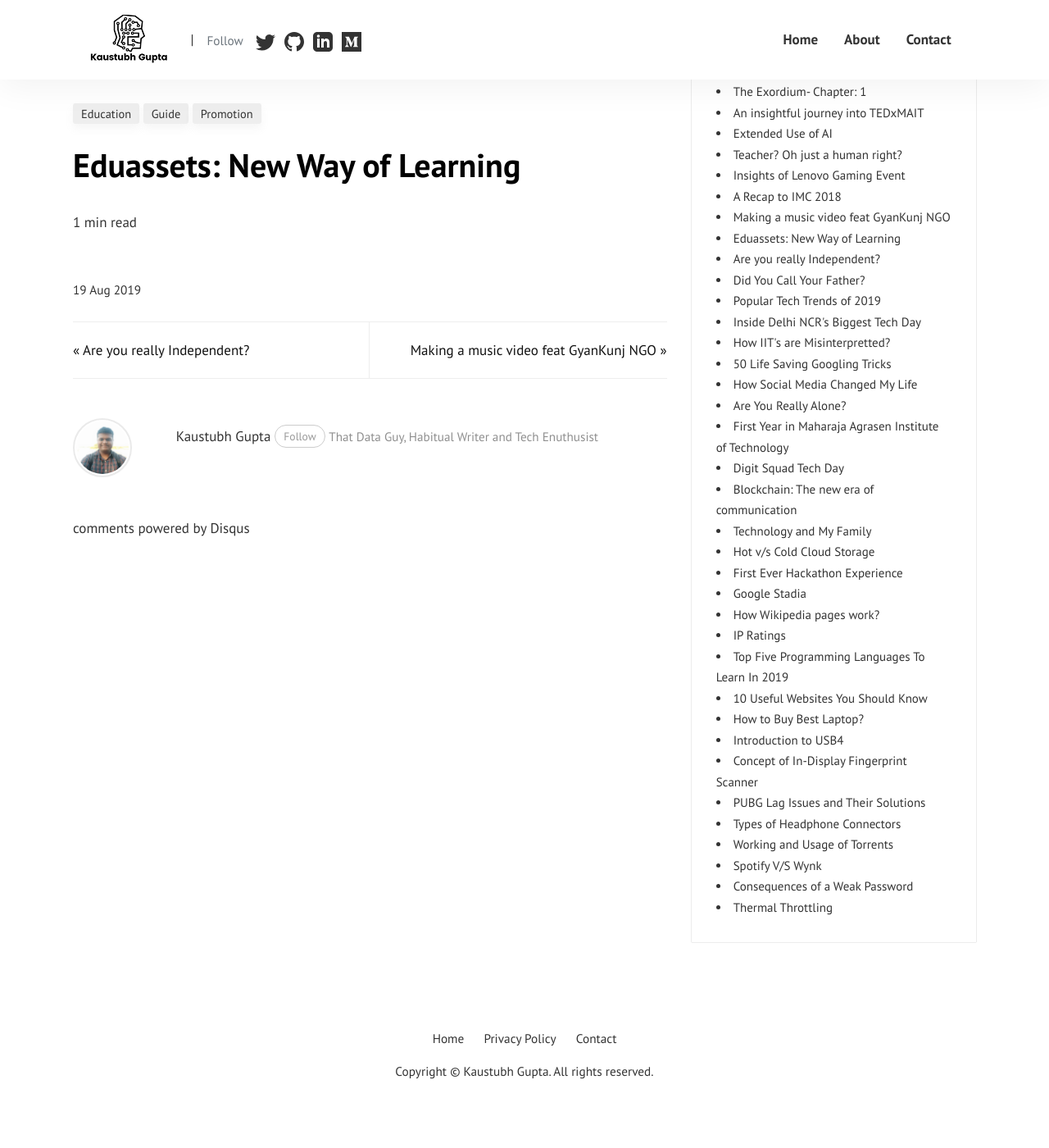
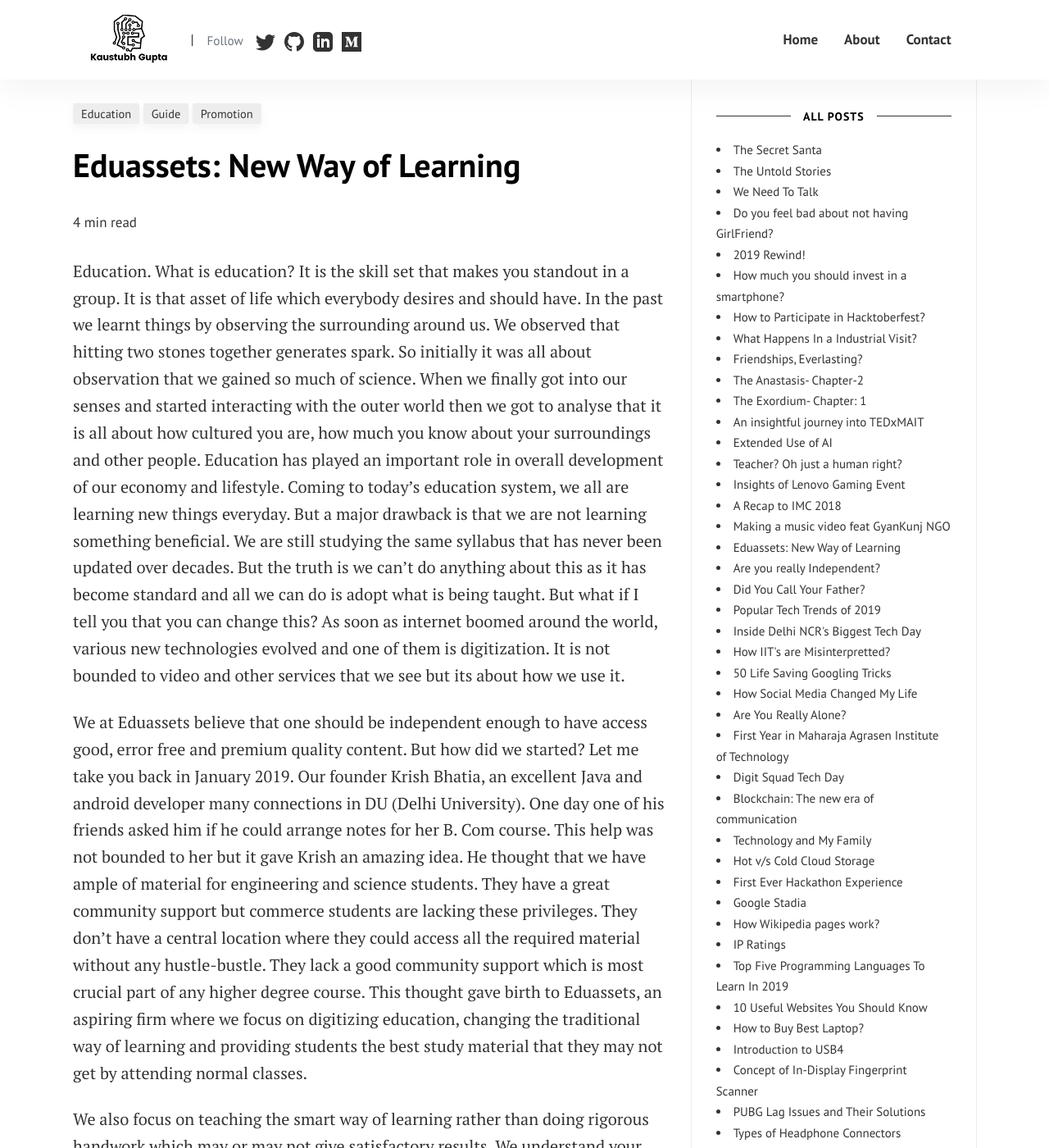
Before and after one commit to kaustubhgupta/blog, a Jekyll site: the page built from _posts/2019-08-19-eduassets-new-way.md, in a window 1280 px wide and 1400 px high, scrolled down 429 px. Shown: the whole window at 82% size. Built offline with Jekyll 4.4.1, drawn with Linux system fonts in a browser that asks for light colours; comment, search, counter and statistics services are not loaded; before the commit the page ends 1778 px from its top, so only the background shows below that; some of the changed text lies outside the part shown.

Commit message:
Update 2019-08-19-eduassets-new-way.md

```diff
--- a/_posts/2019-08-19-eduassets-new-way.md
+++ b/_posts/2019-08-19-eduassets-new-way.md
@@ -6,3 +6,26 @@
 image: assets/thumbnails/eduassets.PNG
 comments: true
 ---
+
+Education. What is education? It is the skill set that makes you standout in a group. It is that asset of life which everybody desires and should have. In the past we learnt things by observing the surrounding around us. We observed that hitting two stones together generates spark. So initially it was all about observation that we gained so much of science. When we finally got into our senses and started interacting with the outer world then we got to analyse that it is all about how cultured you are, how much you know about your surroundings and other people. Education has played an important role in overall development of our economy and lifestyle.
+Coming to today’s education system, we all are learning new things everyday. But a major drawback is that we are not learning something beneficial. We are still studying the same syllabus that has never been updated over decades. But the truth is we can’t do anything about this as it has become standard and all we can do is adopt what is being taught. But what if I tell you that you can change this? As soon as internet boomed around the world, various new technologies evolved and one of them is digitization. It is not bounded to video and other services that we see but its about how we use it.
+
+We at Eduassets believe that one should be independent enough to have access good, error free and premium quality content.  But how did we started? Let me take you back in January 2019. Our founder Krish Bhatia, an excellent Java and android developer many connections in DU (Delhi University). One day one of his friends asked him if he could arrange notes for her B. Com course. This help was not bounded to her but it gave Krish an amazing idea. He thought that we have ample of material for engineering and science students. They have a great community support but commerce students are lacking these privileges. They don’t have a central location where they could access all the required material without any hustle-bustle. They lack a good community support which is most crucial part of any higher degree course. This thought gave birth to Eduassets, an aspiring firm where we focus on digitizing education, changing the traditional way of learning and providing students the best study material that they may not get by attending normal classes.
+
+We also focus on teaching the smart way of learning rather than doing rigorous handwork which may or may not give satisfactory results. We understand your time is precious and we at Eduassets believe time is everything. We aim to provide the best and relevant material curated by team of experts who will help you out with all your queries. You must be curious how you are going to be benefited? Hold on, we are revealing it all!
+We have two platforms Android and Website. Choose any of them you are comfortable with. Login with your credentials and you are good to go. Now choose your course and subjects. You have access to our precisely curated library where you can watch video lectures and read notes. So that was all about us and how we started. In future, we focus on including more and more courses. We are also focusing on organizing interactive sessions where you can directly ask questions to our team and we would be more than happy to answer them all.
+If you think you got skills to show, want to join our initiative or want to contribute something feel free to contact us and we will get back to you as soon as possible.
+
+https://forms.gle/EU5KNdZAGp7XbPzf8 Fill this google form and we will contact you.
+
+Kaustubh Gupta
+(Editorial Head, Eduassets)
+
+
+Krish Bhatia
+(Founder, Eduassets)
+support@eduassets.co.in
++91 7838238498
+
+Payal Gupta
+(HR, Eduassets)
```
